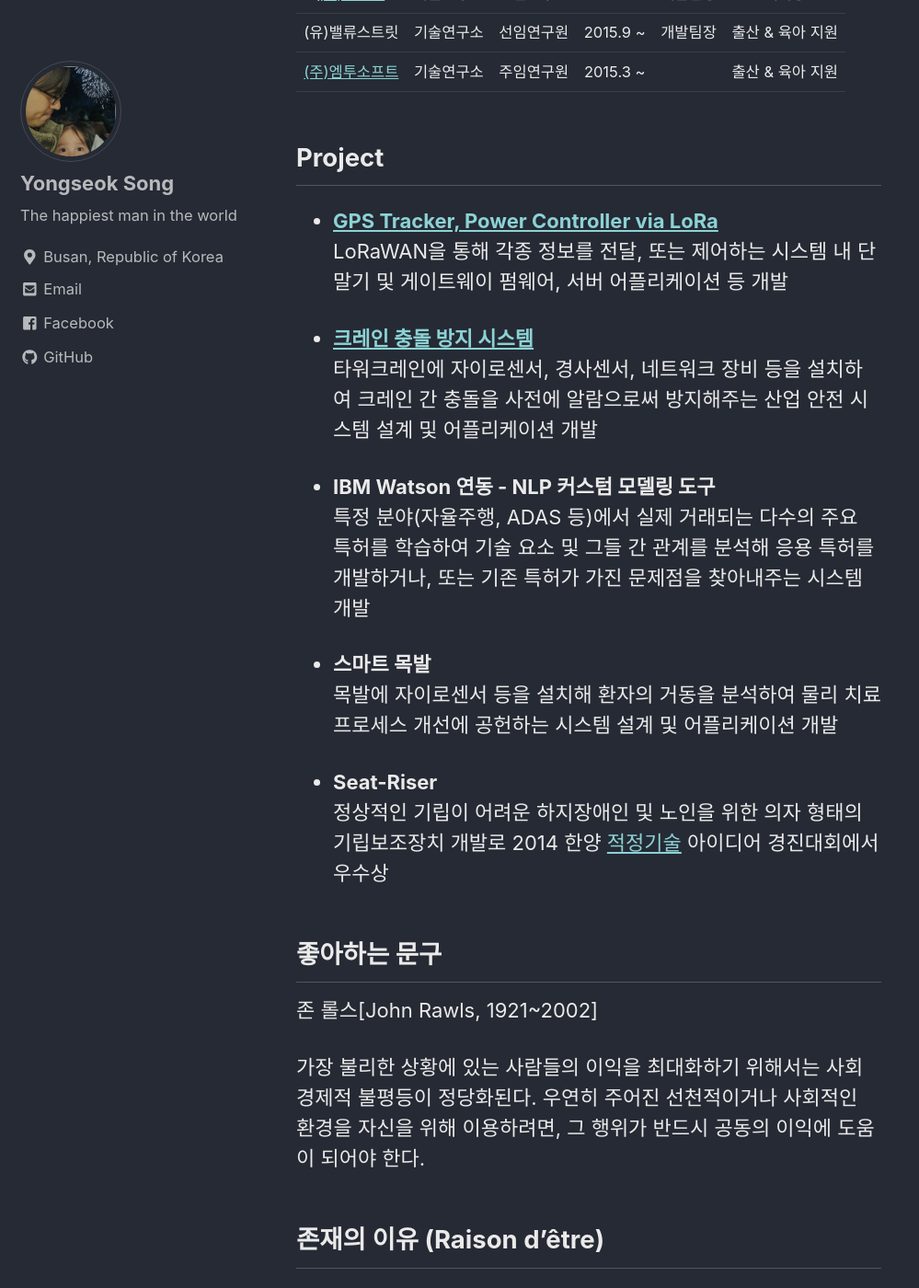
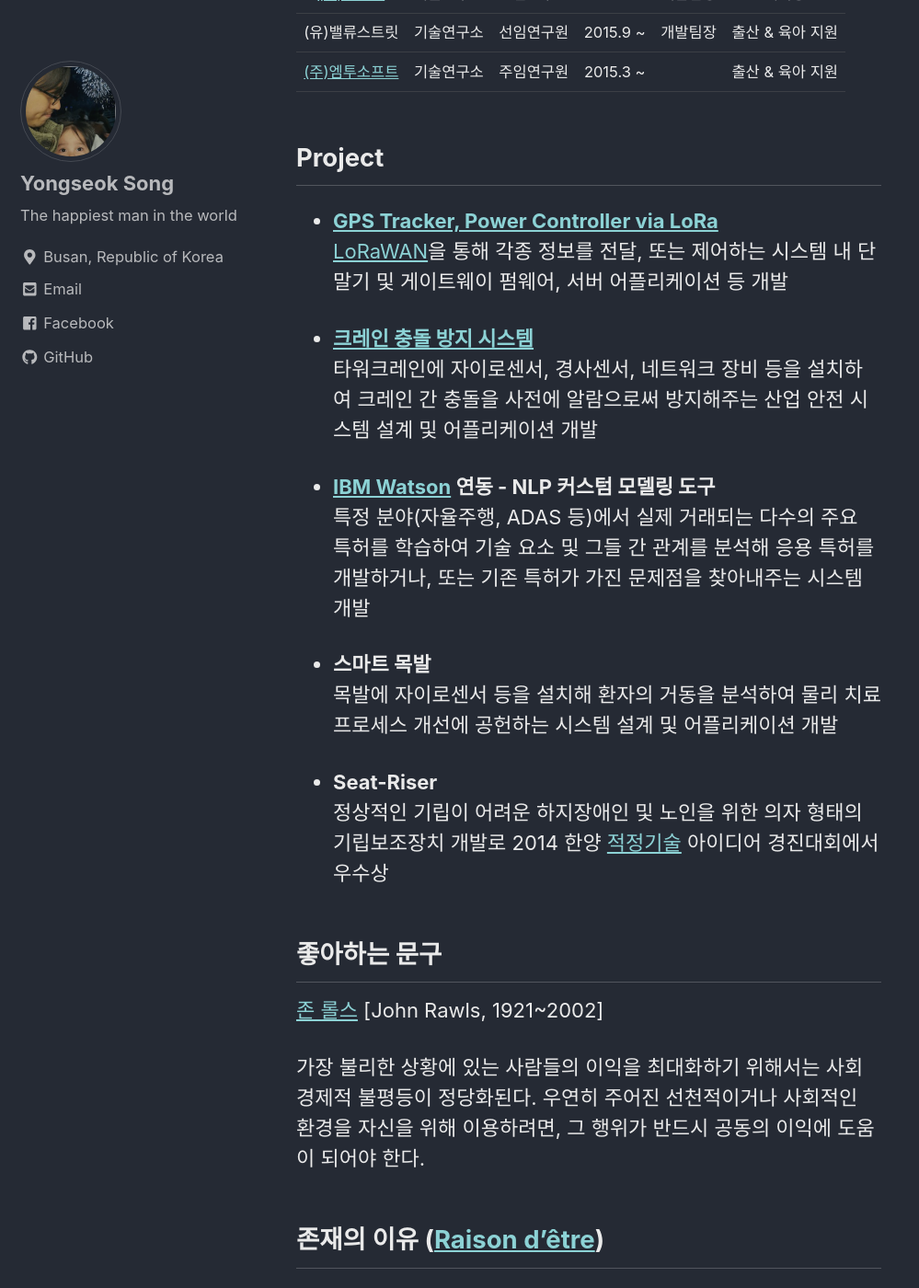
Before and after one commit to mexicorea/mexicorea.github.io, a Jekyll site: the page built from about.md, in a window 1280 px wide and 1400 px high, scrolled down 636 px. Shown: the whole window at 92% size, without its empty margins (0-999 px from the left). Built offline with Jekyll 4.4.1, drawn with Linux system fonts in a browser that asks for light colours; cached includes are drawn as plain includes; nearby versions of some CDN libraries; part of the change alters nothing that is shown.

```diff
--- a/about.md
+++ b/about.md
@@ -28,12 +28,12 @@ author_profile: true
 ## Project
 
 * [**GPS Tracker, Power Controller via LoRa**](http://www.musma.net/oss)
-LoRaWAN을 통해 각종 정보를 전달, 또는 제어하는 시스템 내 단말기 및 게이트웨이 펌웨어, 서버 어플리케이션 등 개발
+[LoRaWAN](https://lora-alliance.org/about-lorawan)을 통해 각종 정보를 전달, 또는 제어하는 시스템 내 단말기 및 게이트웨이 펌웨어, 서버 어플리케이션 등 개발
 
 * [**크레인 충돌 방지 시스템**](http://www.musma.net/c_one)
 타워크레인에 자이로센서, 경사센서, 네트워크 장비 등을 설치하여 크레인 간 충돌을 사전에 알람으로써 방지해주는 산업 안전 시스템 설계 및 어플리케이션 개발
 
-* **IBM Watson 연동 - NLP 커스텀 모델링 도구**
+* **[IBM Watson](https://www.ibm.com/watson/kr-ko/services/knowledge-studio/) 연동 - NLP 커스텀 모델링 도구**
 특정 분야(자율주행, ADAS 등)에서 실제 거래되는 다수의 주요 특허를 학습하여 기술 요소 및 그들 간 관계를 분석해 응용 특허를 개발하거나, 또는 기존 특허가 가진 문제점을 찾아내주는 시스템 개발
 
 * **스마트 목발**
@@ -45,12 +45,12 @@ LoRaWAN을 통해 각종 정보를 전달, 또는 제어하는 시스템 내 단
 
 
 ## 좋아하는 문구
-존 롤스[John Rawls, 1921~2002]
+[존 롤스](https://en.wikipedia.org/wiki/John_Rawls) [John Rawls, 1921~2002]
 
 가장 불리한 상황에 있는 사람들의 이익을 최대화하기 위해서는 사회경제적 불평등이 정당화된다. 우연히 주어진 선천적이거나 사회적인 환경을 자신을 위해 이용하려면, 그 행위가 반드시 공동의 이익에 도움이 되어야 한다.
 
 
-## 존재의 이유 (Raison d'être)
+## 존재의 이유 ([Raison d'être](https://en.wikipedia.org/wiki/Raison_d%27%C3%AAtre))
 - ISABELITA, MI VIDA
 - LUCIANO SONG
 - VALENTINO SONG
```
